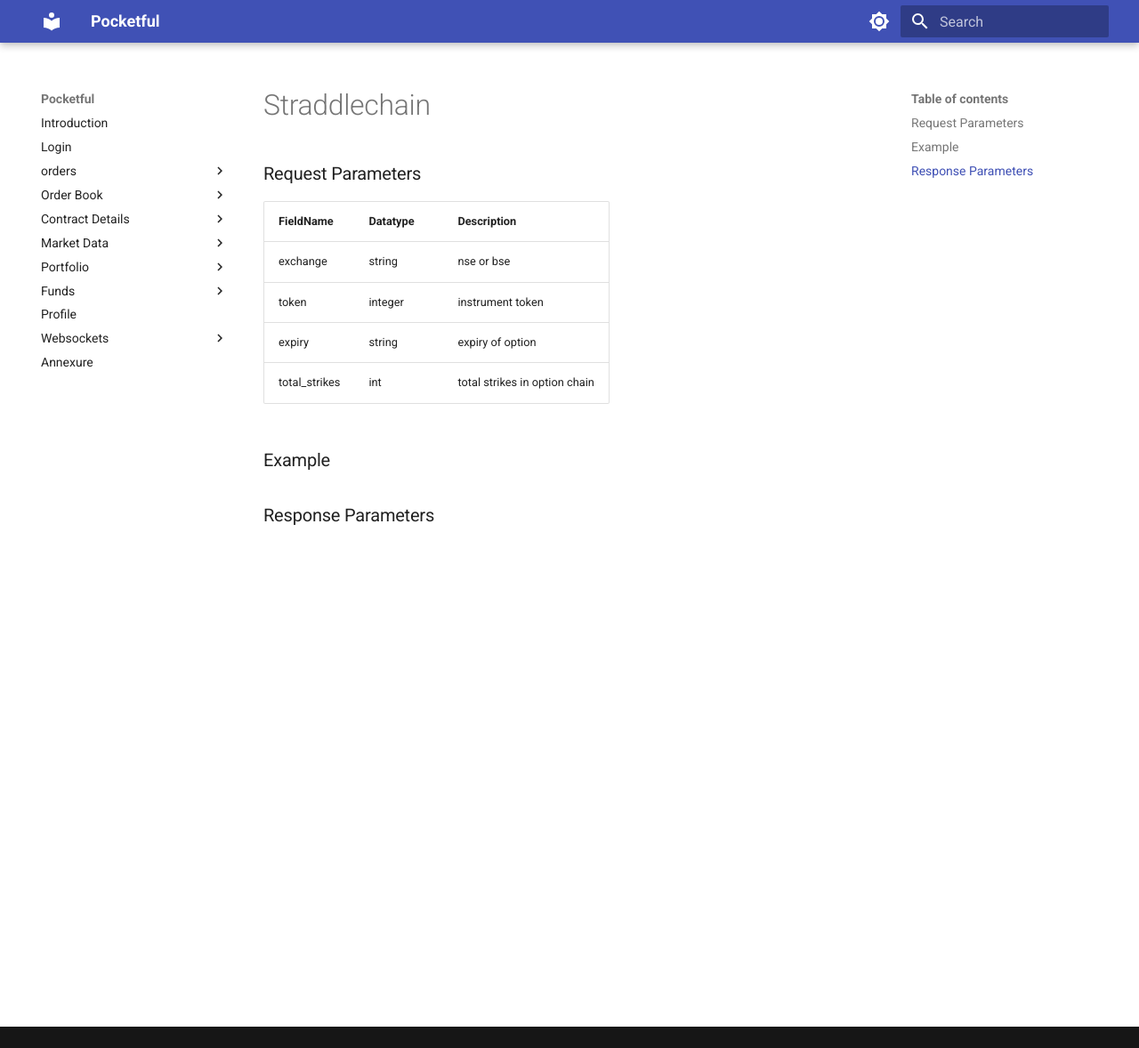
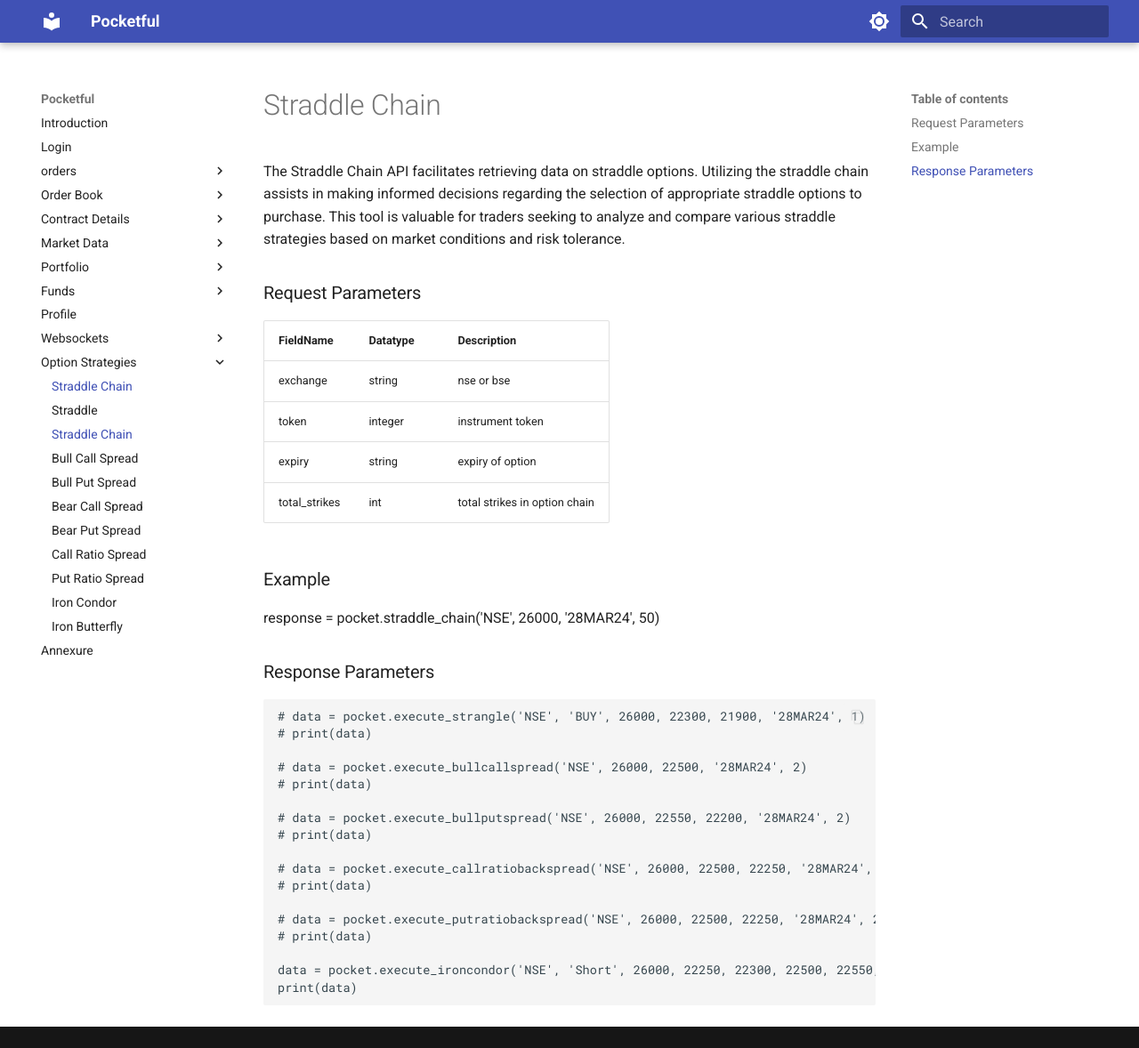
Before and after one commit to YashGupta033/python-sdk-docs2, an MkDocs documentation site: the page built from docs/option_strategies/straddlechain.md, in a window 1280 px wide and 1178 px high. Shown: the whole window at 89% size. Built offline with MkDocs 1.6.1 and Material for MkDocs 9.7.7, drawn with Linux system fonts in a browser that asks for light colours.

Commit message:
updated straddle, strangle in option strategies

```diff
--- a/docs/option_strategies/straddlechain.md
+++ b/docs/option_strategies/straddlechain.md
@@ -1,3 +1,4 @@
+The Straddle Chain API facilitates retrieving data on straddle options. Utilizing the straddle chain assists in making informed decisions regarding the selection of appropriate straddle options to purchase. This tool is valuable for traders seeking to analyze and compare various straddle strategies based on market conditions and risk tolerance.
 
 
 ### Request Parameters
@@ -10,8 +11,29 @@
 
 
 ### Example
+response = pocket.straddle_chain('NSE', 26000, '28MAR24', 50)
 
 
 
 
 ### Response Parameters
+
+
+
+    # data = pocket.execute_strangle('NSE', 'BUY', 26000, 22300, 21900, '28MAR24', 1)
+    # print(data)
+
+    # data = pocket.execute_bullcallspread('NSE', 26000, 22500, '28MAR24', 2)
+    # print(data)
+
+    # data = pocket.execute_bullputspread('NSE', 26000, 22550, 22200, '28MAR24', 2)
+    # print(data)
+
+    # data = pocket.execute_callratiobackspread('NSE', 26000, 22500, 22250, '28MAR24', 2)
+    # print(data)
+
+    # data = pocket.execute_putratiobackspread('NSE', 26000, 22500, 22250, '28MAR24', 2)
+    # print(data)
+
+    data = pocket.execute_ironcondor('NSE', 'Short', 26000, 22250, 22300, 22500, 22550, '04APR24', 2)
+    print(data)
--- a/mkdocs.yml
+++ b/mkdocs.yml
@@ -65,6 +65,19 @@ nav:
     - Detailed Marketdata: websockets/detailed_marketdata.md
     - Compact Marketdata: websockets/compact_marketdata.md
     - Snapquote Data: websockets/snapquote_data.md
+
+  - Option Strategies:
+    - Straddle Chain: option_strategies/straddlechain.md
+    - Straddle: option_strategies/straddle.md
+    - Strangle: option_strategies/straddlechain.md
+    - Bull Call Spread: option_strategies/bullcallspread.md
+    - Bull Put Spread: option_strategies/bullputspread.md
+    - Bear Call Spread: option_strategies/bearcallspread.md
+    - Bear Put Spread: option_strategies/bearputspread.md
+    - Call Ratio Spread: option_strategies/callratiobackspread.md
+    - Put Ratio Spread: option_strategies/putratiobackspread.md
+    - Iron Condor: option_strategies/ironcondor.md
+    - Iron Butterfly: option_strategies/ironbutterfly.md
   - Annexure: Annexure.md
 
 
@@ -113,9 +126,9 @@ theme:
   - pymdownx.superfences
   - pymdownx.tabbed:
       alternate_style: true
-  - markdown_extensions:
-    - attr_list
-    - md_in_html
+
+  - attr_list
+  - md_in_html
 
 
 
```
Also changed, not shown: docs/option_strategies/bullcallspread.md (+6 -0 lines), docs/option_strategies/straddle.md (+17 -0 lines), docs/option_strategies/strangle.md (+1 -0 lines).
